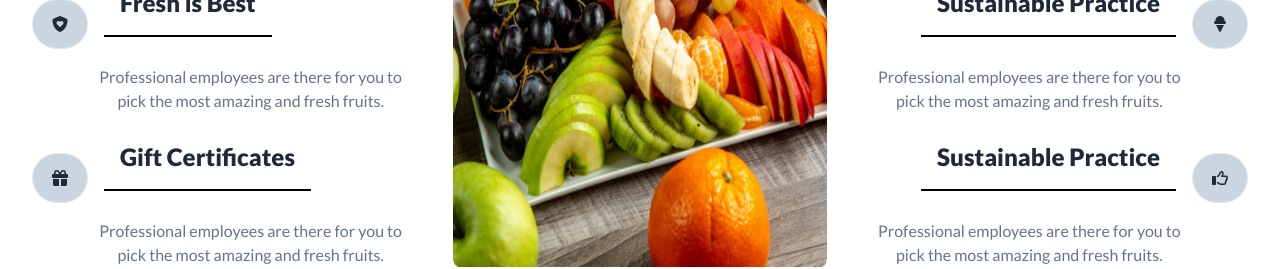
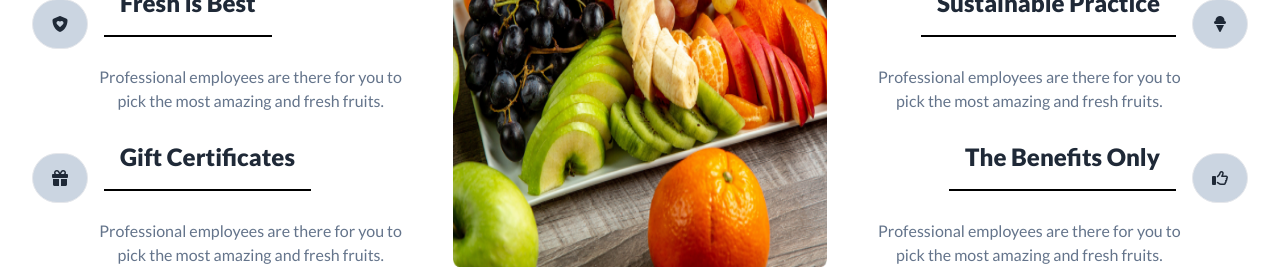
Before and after one commit to tanjib10/Casa-de-fruta, a plain HTML site: page index.html in a window 1280 px wide. Shown: the part 3175-3444 px from the top of the page. Drawn offline with nearby package versions, Linux system fonts and the light colour scheme.

Commit message:
revised it and fixed some issues

```diff
--- a/index.html
+++ b/index.html
@@ -469,7 +469,6 @@
          </div>
       </section>
       <!-- Why choose us section -->
-
       <section class="max-w-[95%] mx-auto mt-20">
          <h3 class="text-5xl font-extrabold text-center">Why Choose Us</h3>
          <p class="text text-center text-slate-500 mt-6 mb-11">Experience
@@ -554,8 +553,7 @@
                <div class="flex flex-col md:flex-col lg:flex-row-reverse items-center">
                   <i
                      class="ml-4 text-center mt-10 w-14 border p-4 rounded-full bg-slate-300 fa-regular inline fa-thumbs-up"></i>
-                  <h3 class="p-4  border-b-2 border-black border-l-purple-300 text-2xl font-extrabold">Sustainable
-                     Practice
+                  <h3 class="p-4  border-b-2 border-black border-l-purple-300 text-2xl font-extrabold">The Benefits Only
                   </h3>
                </div>
                <p class="text-center lg:mr-16 mt-4 text-slate-500">Professional employees are there for you to pick the
```
